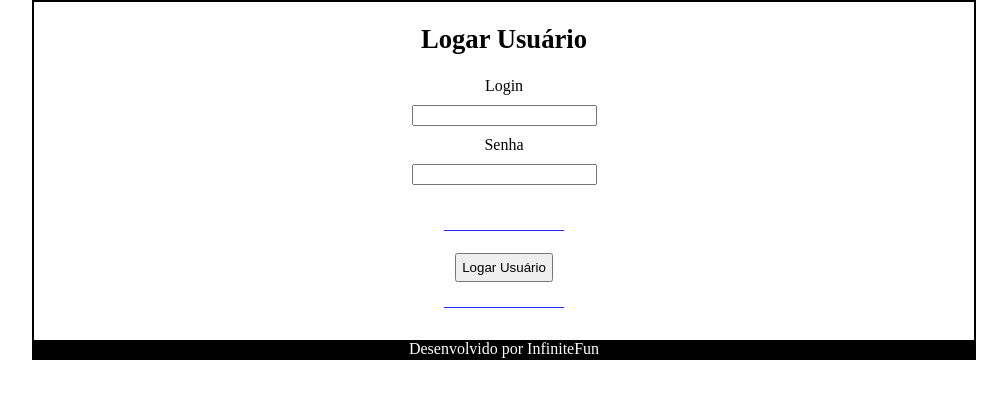
After one commit to kauegithub/Biblioteca, a PHP site: page /login.php in a window 1280 px wide. The commit adds this page. Shown: the top 399 px of the page, without its empty margins (136-1143 px from the left). Run offline with PHP 8.4, Linux system fonts and the light colour scheme.

Commit message:
login adicionado

```diff
--- a/cadastro.html
+++ b/cadastro.html
@@ -44,4 +44,4 @@
 	<footer>
 	</footer>
 </body>
-</html
+</html>
--- a/css/estilo.css
+++ b/css/estilo.css
@@ -1,7 +1,7 @@
 body{
 	margin: 0 auto;
 	width: 940px;
-	border: solid 2px blue;
+	border: solid 2px black;
 	text-align: center;
 }
 
@@ -61,7 +61,7 @@ header #header-up-right a:hover{
 
 
 
-#login-center{
+#cadastro_center{
 	display: block;
 	margin: 20px 0px 0px 0px;
 	padding: 0px 0px 0px 0px;
@@ -85,8 +85,6 @@ header #header-up-right a:hover{
 	display: flex;
 	margin: 0px 0px 30px 0px;
 	pading: 0px;
-
-
 }
 
 #enviar{
@@ -102,17 +100,77 @@ header #header-up-right a:hover{
 
 
 
-#cadastrar{
+#cadastrar, #logar{
 	margin: 20px 0px 10px 0px;
 	padding: 5px;
+}
+
+#cadastrar:hover, #logar:hover{
+	background-color: blue;
+	color: white;
+}
+
+
+
+
+footer{
+	color: white;
+	background-color: black;
+	margin: 10px 0px 0px 0px;
+}
+
+
+.popup-message{
+	width: 200px;
+	height: 60px;
+	position: fixed;
+	top: 20px;
+	left: calc(100% + 500px);
+	border-radius: 5px;
+	color: black;
+	font-size: 1.2em;
+	border-top: solid 10px transparent;
+	display: flex;
+	justify-content: center;
+	align-items: center;
+	text-align: center;
+	animation: slide_popup_message 5s 1;
+}
+
+.erro{
+	border-color: red;
+	background-color: #fffdb8;
+}
+.ok{
+	border-color: green;
+	background-color: #d2f7c1;
+}
+
+@keyframes slide_popup_message{
+	0%{
+		left: calc(100% - 30%);
+	}
+	90%{
+		left: calc(100% - 30%);
+	}
+	100%{
+		left: calc(100% + 500px);
+	}
+}
+
+#topo{
+	display: block;
+	margin: 20px 0px 0px 0px;
+	padding: 0px 0px 0px 0px;
+	text-align: center;
+	margin: 20px 0px 0px 0px;
 
 }
 
-#cadastrar:hover{
-	background-color: blue;
-	color: white;
-}
-.separacao{
+
+.input_login_padrao{
+	margin: 10px auto;
+	display: block;
 
 
 }
--- /dev/null
+++ b/footer.php
@@ -0,0 +1 @@
+<footer>Desenvolvido por InfiniteFun</footer>
--- a/home.php
+++ b/home.php
@@ -20,7 +20,8 @@
 				<img src="medias/biblioteca.jpg" id= "imagem_menu_top">
 			</div>
 	<main>
-	<footer>
-	</footer>
+		<?php
+		include 'footer.php'
+		?>
 </body>
 </html>
--- /dev/null
+++ b/login.php
@@ -0,0 +1,36 @@
+<!DOCTYPE html>
+<html lang = "pt-BR">
+<head>
+	<meta charset = "utf-8">
+	<title> Biblioteca</title>
+	<link rel = "stylesheet" href = "css/estilo.css">
+</head>
+<body>
+	<?php
+	session_start();
+
+	 ?>
+
+	<div id= login-topo>
+		<div>
+			 	<h2 id= "text-cadastro"> Logar Usuário</h2>
+			</div>
+	<main>
+		<form action="./controllers/LoginUsuario.php" method = "post" name= "login_form">
+	<div id="login-center">
+		<label for="login"> Login</label>
+		<input type = "text" class= "input_login_padrao" name= "login" id="login">
+		<label for="senha"> Senha</label>
+		<input type = "text" class= "input_login_padrao" name= "senha" id="senha">
+	<div id= "enviar">
+		<label class= "separacao">_______________</label>
+		<input type="submit" id="logar" value="Logar Usuário">
+		<label class= "separacao">_______________</label>
+	</div>
+	</div>
+		<?php
+		include 'footer.php'
+		?>
+	</main>
+</body>
+</html>
```
Also changed, not shown: cadastro.php (+25 -13 lines), controllers/CadastrarUsuario.php (+17 -15 lines), controllers/LoginUsuario.php (added, +39 -0 lines).
